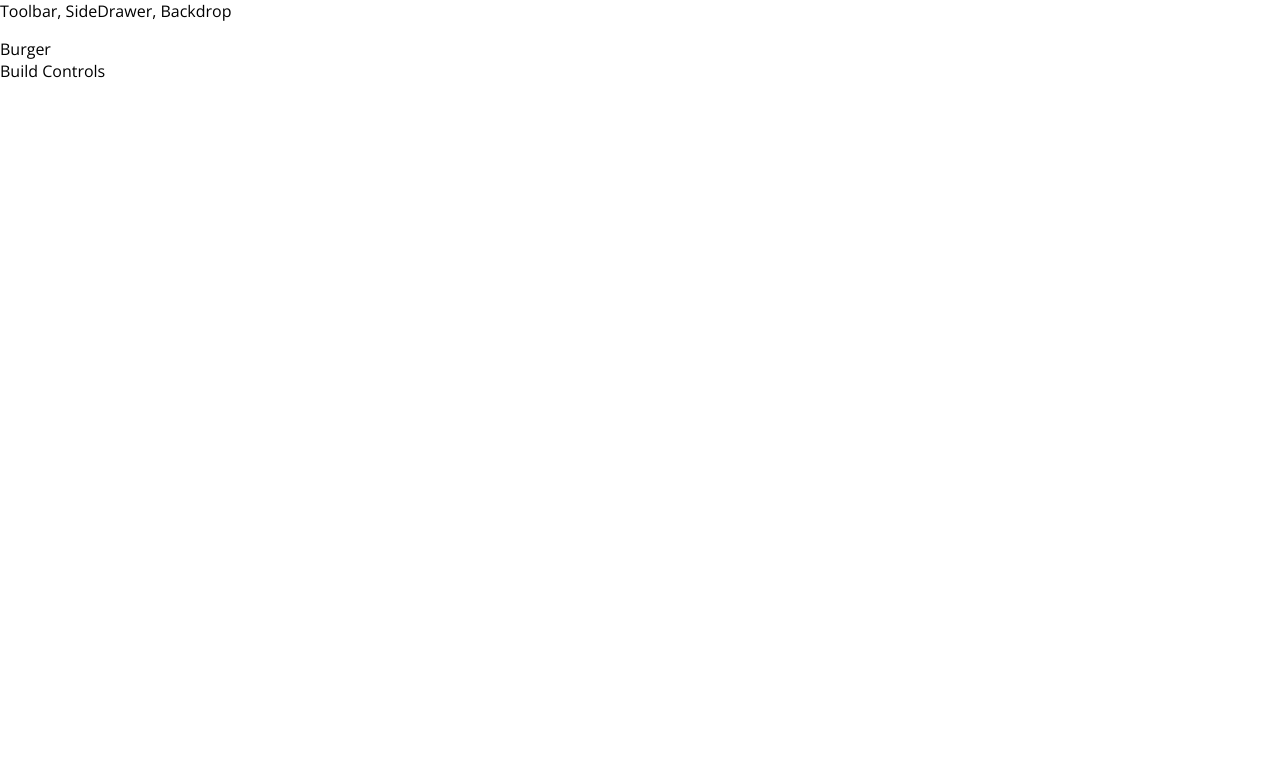
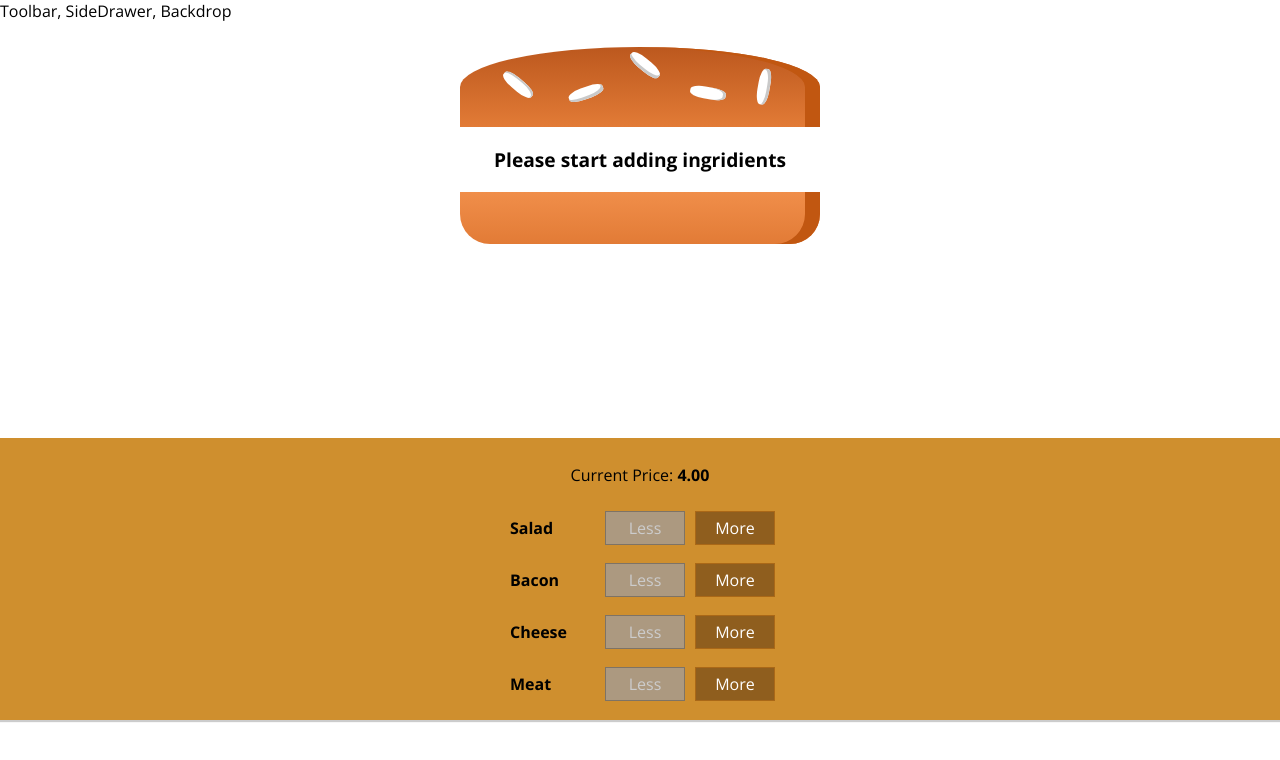
Before and after one commit to nazrul-github/Burger-Builder, a React app: page / in a window 1280 px wide. Shown: the top 760 px of the page. Built offline with nearby package versions, Linux system fonts and the light colour scheme.

Commit message:
Burger ingridients, more button, less button and total price added

```diff
--- a/package.json
+++ b/package.json
@@ -44,6 +44,7 @@
     "postcss-normalize": "8.0.1",
     "postcss-preset-env": "6.7.0",
     "postcss-safe-parser": "4.0.1",
+    "prop-types": "^15.7.2",
     "react": "^16.13.0",
     "react-app-polyfill": "^1.0.6",
     "react-dev-utils": "^10.2.0",
--- /dev/null
+++ b/src/Components/Burger/BuildControls/BuildControl/BuildControl.js
@@ -0,0 +1,26 @@
+import React, { useContext } from "react";
+// import React from "react";
+import classes from "./BuildControl.module.css";
+import IngridientContext from "../../../../Context/IngridientContext";
+
+const BuildControl = props => {
+  const ingridientContext = useContext(IngridientContext);
+
+  return (
+    <div className={classes.BuildControl}>
+      <div className={classes.Label}>{props.label}</div>
+      <button
+        className={classes.Less}
+        onClick={props.removeIngridient}
+        disabled={props.emptyIngridients}
+      >
+        Less
+      </button>
+      <button className={classes.More} onClick={props.addIngridient}>
+        More
+      </button>
+    </div>
+  );
+};
+
+export default BuildControl;
--- /dev/null
+++ b/src/Components/Burger/BuildControls/BuildControl/BuildControl.module.css
@@ -0,0 +1,58 @@
+.BuildControl {
+  display: flex;
+  justify-content: space-between;
+  align-items: center;
+  margin: 5px 0;
+}
+
+.BuildControl button {
+  display: block;
+  font: inherit;
+  padding: 5px;
+  margin: 0 5px;
+  width: 80px;
+  border: 1px solid #aa6817;
+  cursor: pointer;
+  outline: none;
+}
+
+.BuildControl button:disabled {
+  background-color: #ac9980;
+  border: 1px solid #7e7365;
+  color: #ccc;
+  cursor: default;
+}
+
+.BuildControl button:hover:disabled {
+  background-color: #ac9980;
+  color: #ccc;
+  cursor: not-allowed;
+}
+
+.Label {
+  padding: 10px;
+  font-weight: bold;
+  width: 80px;
+}
+
+.BuildControl .Less {
+  background-color: #d39952;
+  color: white;
+}
+
+.BuildControl .More {
+  background-color: #8f5e1e;
+  color: white;
+}
+
+.BuildControl .Less:hover,
+.BuildControl .Less:active {
+  background-color: #daa972;
+  color: white;
+}
+
+.BuildControl .More:hover,
+.BuildControl .More:active {
+  background-color: #99703f;
+  color: white;
+}
--- /dev/null
+++ b/src/Components/Burger/BuildControls/BuildControls.js
@@ -0,0 +1,33 @@
+import React from "react";
+import BuildControl from "./BuildControl/BuildControl";
+import classes from "./BuildControls.module.css";
+import { createPortal } from "react-dom";
+
+const controls = [
+  { label: "Salad", type: "salad" },
+  { label: "Bacon", type: "bacon" },
+  { label: "Cheese", type: "cheese" },
+  { label: "Meat", type: "meat" }
+];
+
+const buildControls = props => {
+  return (
+    <div className={classes.BuildControls}>
+      <p>
+        Current Price: <strong>{props.price.toFixed(2)}</strong>{" "}
+      </p>
+      {controls.map(ctrl => (
+        <BuildControl
+          key={ctrl.label}
+          label={ctrl.label}
+          type={ctrl.type}
+          addIngridient={() => props.addIngridient(ctrl.type)}
+          removeIngridient={() => props.removeIngridient(ctrl.type)}
+          emptyIngridients={props.emptyIngridients[ctrl.type]}
+        />
+      ))}
+    </div>
+  );
+};
+
+export default buildControls;
--- /dev/null
+++ b/src/Components/Burger/BuildControls/BuildControls.module.css
@@ -0,0 +1,10 @@
+.BuildControls {
+  width: 100%;
+  background-color: #cf8f2e;
+  display: flex;
+  flex-flow: column;
+  align-items: center;
+  box-shadow: 0 2px 1px #ccc;
+  margin: auto;
+  padding: 10px 0;
+}
--- a/src/Components/Burger/Burger.js
+++ b/src/Components/Burger/Burger.js
@@ -0,0 +1,29 @@
+import React from "react";
+import classes from "./Burger.module.css";
+import BurgerIngridient from "./BurgerIngredient/BurgerIngridient";
+
+const burger = props => {
+  let transformedIngridients = Object.keys(props.ingridients)
+    .map(igKey => {
+      return [...Array(props.ingridients[igKey])].map((_, i) => {
+        return <BurgerIngridient key={igKey + i} type={igKey} />;
+      });
+    })
+    .reduce((arr, el) => {
+      return arr.concat(el);
+    }, []);
+
+  if (transformedIngridients.length == 0) {
+    transformedIngridients = <p>Please start adding ingridients</p>;
+  }
+
+  return (
+    <div className={classes.Burger}>
+      <BurgerIngridient type="bread-top" />
+      {transformedIngridients}
+      <BurgerIngridient type="bread-bottom" />
+    </div>
+  );
+};
+
+export default burger;
--- /dev/null
+++ b/src/Components/Burger/Burger.module.css
@@ -0,0 +1,30 @@
+.Burger {
+  width: 100%;
+  margin: auto;
+  height: 250px;
+  overflow: scroll;
+  text-align: center;
+  font-weight: bold;
+  font-size: 1.2rem;
+}
+
+@media (min-width: 1000px) and (min-height: 700px) {
+  .Burger {
+    width: 700px;
+    height: 600px;
+  }
+}
+
+@media (min-width: 500px) and (min-height: 401px) {
+  .Burger {
+    width: 450px;
+    height: 400px;
+  }
+}
+
+@media (min-width: 500px) and (max-height: 400px) {
+  .Burger {
+    width: 350px;
+    height: 300px;
+  }
+}
--- a/src/Components/Burger/BurgerIngredient/BurgerIngridient.js
+++ b/src/Components/Burger/BurgerIngredient/BurgerIngridient.js
@@ -0,0 +1,45 @@
+import React, { Component } from "react";
+import classes from "./BurgerIngridient.module.css";
+import PropTypes from "prop-types";
+
+export class BurgerIngridient extends Component {
+  render() {
+    let ingredient = null;
+
+    switch (this.props.type) {
+      case "bread-bottom":
+        ingredient = <div className={classes.BreadBottom}></div>;
+        break;
+      case "bread-top":
+        ingredient = (
+          <div className={classes.BreadTop}>
+            <div className={classes.Seeds1}></div>
+            <div className={classes.Seeds2}></div>
+          </div>
+        );
+        break;
+      case "meat":
+        ingredient = <div className={classes.Meat}></div>;
+        break;
+      case "cheese":
+        ingredient = <div className={classes.Cheese}></div>;
+        break;
+      case "salad":
+        ingredient = <div className={classes.Salad}></div>;
+        break;
+      case "bacon":
+        ingredient = <div className={classes.Bacon}></div>;
+        break;
+
+      default:
+        break;
+    }
+    return ingredient;
+  }
+}
+
+BurgerIngridient.propTypes = {
+  type: PropTypes.string.isRequired
+};
+
+export default BurgerIngridient;
--- /dev/null
+++ b/src/Components/Burger/BurgerIngredient/BurgerIngridient.module.css
@@ -0,0 +1,112 @@
+.BreadBottom {
+  height: 13%;
+  width: 80%;
+  background: linear-gradient(#f08e4a, #e27b36);
+  border-radius: 0 0 30px 30px;
+  box-shadow: inset -15px 0 #c15711;
+  margin: 2% auto;
+}
+
+.BreadTop {
+  height: 20%;
+  width: 80%;
+  background: linear-gradient(#bc581e, #e27b36);
+  border-radius: 50% 50% 0 0;
+  box-shadow: inset -15px 0 #c15711;
+  margin: 2% auto;
+  position: relative;
+}
+
+.Seeds1 {
+  width: 10%;
+  height: 15%;
+  position: absolute;
+  background-color: white;
+  left: 30%;
+  top: 50%;
+  border-radius: 40%;
+  transform: rotate(-20deg);
+  box-shadow: inset -2px -3px #c9c9c9;
+}
+
+.Seeds1:after {
+  content: "";
+  width: 100%;
+  height: 100%;
+  position: absolute;
+  background-color: white;
+  left: -170%;
+  top: -260%;
+  border-radius: 40%;
+  transform: rotate(60deg);
+  box-shadow: inset -1px 2px #c9c9c9;
+}
+
+.Seeds1:before {
+  content: "";
+  width: 100%;
+  height: 100%;
+  position: absolute;
+  background-color: white;
+  left: 180%;
+  top: -50%;
+  border-radius: 40%;
+  transform: rotate(60deg);
+  box-shadow: inset -1px -3px #c9c9c9;
+}
+
+.Seeds2 {
+  width: 10%;
+  height: 15%;
+  position: absolute;
+  background-color: white;
+  left: 64%;
+  top: 50%;
+  border-radius: 40%;
+  transform: rotate(10deg);
+  box-shadow: inset -3px 0 #c9c9c9;
+}
+
+.Seeds2:before {
+  content: "";
+  width: 100%;
+  height: 100%;
+  position: absolute;
+  background-color: white;
+  left: 150%;
+  top: -130%;
+  border-radius: 40%;
+  transform: rotate(90deg);
+  box-shadow: inset 1px 3px #c9c9c9;
+}
+
+.Meat {
+  width: 80%;
+  height: 8%;
+  background: linear-gradient(#7f3608, #702e05);
+  margin: 2% auto;
+  border-radius: 15px;
+}
+
+.Cheese {
+  width: 90%;
+  height: 4.5%;
+  margin: 2% auto;
+  background: linear-gradient(#f4d004, #d6bb22);
+  border-radius: 20px;
+}
+
+.Salad {
+  width: 85%;
+  height: 7%;
+  margin: 2% auto;
+  background: linear-gradient(#228c1d, #91ce50);
+  border-radius: 20px;
+}
+
+.Bacon {
+  width: 80%;
+  height: 3%;
+  background: linear-gradient(#bf3813, #c45e38);
+  margin: 2% auto;
+}
--- a/src/Containers/BurgerBuilder/BurgerBuilder.js
+++ b/src/Containers/BurgerBuilder/BurgerBuilder.js
@@ -1,12 +1,76 @@
 import React, { Component } from "react";
 import Wrapper from "../../HOC/Wrapper";
+import Burger from "../../Components/Burger/Burger";
+import Buildcontrols from "../../Components/Burger/BuildControls/BuildControls";
+import IngridientContext from "../../Context/IngridientContext";
+
+const INGRIDIENT_PRICES = {
+  salad: 0.5,
+  cheese: 0.4,
+  meat: 1.3,
+  bacon: 0.7
+};
 
 export class BurgerBuilder extends Component {
+  state = {
+    ingridients: {
+      salad: 0,
+      bacon: 0,
+      cheese: 0,
+      meat: 0
+    },
+    totalPrice: 4
+  };
+
+  addIngridientHandler = type => {
+    const updatedIngridients = {
+      ...this.state.ingridients
+    };
+    updatedIngridients[type] += 1;
+    const priceAddition = INGRIDIENT_PRICES[type];
+    const oldPrice = this.state.totalPrice;
+    const newPrice = oldPrice + priceAddition;
+    this.setState({ ingridients: updatedIngridients, totalPrice: newPrice });
+  };
+
+  removeIngridientHandler = type => {
+    const updatedIngridients = {
+      ...this.state.ingridients
+    };
+    if (updatedIngridients[type] > 0) {
+      updatedIngridients[type] -= 1;
+      const priceAddition = INGRIDIENT_PRICES[type];
+      const oldPrice = this.state.totalPrice;
+      const newPrice = oldPrice - priceAddition;
+      this.setState({ ingridients: updatedIngridients, totalPrice: newPrice });
+    }
+  };
+
   render() {
+    const allIngridients = {
+      ...this.state.ingridients
+    };
+    const emptyIngridients = [];
+    for (const key in allIngridients) {
+      allIngridients[key] = allIngridients[key] <= 0;
+    }
+
     return (
       <Wrapper>
-        <div>Burger</div>
-        <div>Build Controls</div>
+        <Burger ingridients={this.state.ingridients} />
+        {/* <IngridientContext.Provider
+          value={{
+            addIngridient: this.addIngridientHandler,
+            removeIngridient: this.removeIngridientHandler
+          }}
+        > */}
+        <Buildcontrols
+          addIngridient={this.addIngridientHandler}
+          removeIngridient={this.removeIngridientHandler}
+          emptyIngridients={allIngridients}
+          price={this.state.totalPrice}
+        />
+        {/* </IngridientContext.Provider> */}
       </Wrapper>
     );
   }
--- /dev/null
+++ b/src/Context/IngridientContext.js
@@ -0,0 +1,8 @@
+import React, { createContext } from "react";
+
+const ingridientContext = React.createContext({
+  addIngridient: () => {},
+  removeIngridient: () => {}
+});
+
+export default ingridientContext;
```
